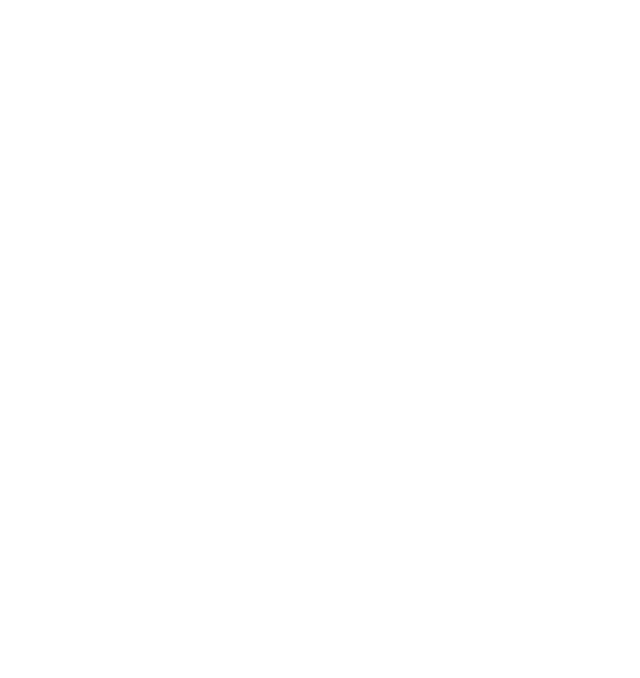
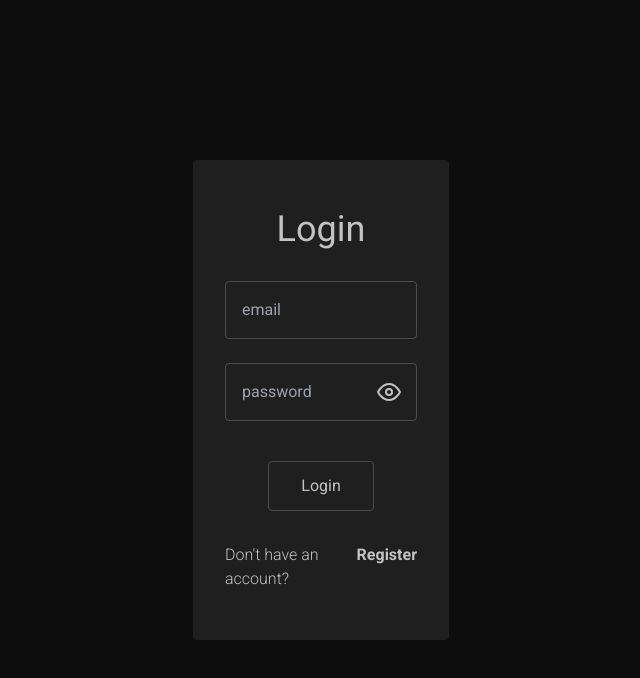
Before and after one commit to Sezar-SZ/tunehub-frontend, a Nuxt app: page /login in a window 1280 px wide. Before the commit this address had no page. Shown: the top 678 px of the page, without its empty margins (319-959 px from the left). Built offline with nearby package versions, Linux system fonts and the light colour scheme.

Commit message:
feat: add auth pages layout

```diff
--- /dev/null
+++ b/components/eyeIcon.vue
@@ -0,0 +1,35 @@
+<script setup lang="ts">
+export type InputType = "text" | "password";
+interface Props {
+    passwordType: InputType;
+}
+
+const emit = defineEmits(["text", "password"]);
+
+const props = defineProps<Props>();
+
+const togglePassword = () => {
+    if (props.passwordType === "password") {
+        emit("text");
+    } else {
+        emit("password");
+    }
+};
+</script>
+
+<template>
+    <button
+        type="button"
+        class="absolute right-4 top-1/2 -translate-y-1/2"
+        @click="togglePassword()"
+    >
+        <img
+            v-show="props.passwordType === 'password'"
+            src="~/assets/img/eye.svg"
+        />
+        <img
+            v-show="props.passwordType === 'text'"
+            src="~/assets/img/eye-off.svg"
+        />
+    </button>
+</template>
--- /dev/null
+++ b/composables/states.ts
@@ -0,0 +1,3 @@
+export const useAccessToken = () => useState<string>("accessToken", () => "");
+export const authIsChecked = () =>
+    useState<boolean>("authIsChecked", () => false);
--- /dev/null
+++ b/layouts/auth.vue
@@ -0,0 +1,9 @@
+<template>
+    <div class="w-screen h-screen flex flex-col overflow-hidden bg-dark">
+        <div
+            class="bg-darkShade w-10/12 h-3/4 lg:h-3/5 lg:w-1/5 mx-auto my-auto rounded"
+        >
+            <slot />
+        </div>
+    </div>
+</template>
--- /dev/null
+++ b/pages/login/index.vue
@@ -0,0 +1,46 @@
+<script setup lang="ts">
+import type { InputType } from "~/components/eyeIcon.vue";
+
+definePageMeta({
+    layout: "auth",
+});
+
+const passwordType = ref<InputType>("password");
+</script>
+
+<template>
+    <div
+        class="w-full h-full flex flex-col text-grayText items-center justify-center p-8 gap-8"
+    >
+        <h1 class="text-4xl">Login</h1>
+        <form class="flex flex-col w-full gap-6 items-center">
+            <input type="text" placeholder="email" />
+            <div class="relative w-full">
+                <input :type="passwordType" placeholder="password" />
+                <EyeIcon
+                    @text="passwordType = 'text'"
+                    @password="passwordType = 'password'"
+                    :password-type="passwordType"
+                    class="absolute right-4 top-1/2 -translate-y-1/2"
+                />
+            </div>
+
+            <button
+                class="py-3 px-8 mt-4 rounded border border-light bg-transparent"
+                type="submit"
+            >
+                Login
+            </button>
+        </form>
+        <div class="flex gap-2">
+            <span class="font-light">Don't have an account?</span>
+            <NuxtLink class="font-semibold" to="/register">Register</NuxtLink>
+        </div>
+    </div>
+</template>
+
+<style lang="postcss" scoped>
+input {
+    @apply w-full p-4 rounded border border-light bg-transparent;
+}
+</style>
--- /dev/null
+++ b/pages/register/index.vue
@@ -0,0 +1,46 @@
+<script setup lang="ts">
+import type { InputType } from "~/components/eyeIcon.vue";
+
+definePageMeta({
+    layout: "auth",
+});
+
+const passwordType = ref<InputType>("password");
+</script>
+
+<template>
+    <div
+        class="w-full h-full flex flex-col text-grayText items-center justify-center p-8 gap-8"
+    >
+        <h1 class="text-4xl">Register</h1>
+        <form class="flex flex-col w-full gap-6 items-center">
+            <input type="text" placeholder="email" />
+            <div class="relative w-full">
+                <input :type="passwordType" placeholder="password" />
+                <EyeIcon
+                    @text="passwordType = 'text'"
+                    @password="passwordType = 'password'"
+                    :password-type="passwordType"
+                    class="absolute right-4 top-1/2 -translate-y-1/2"
+                />
+            </div>
+
+            <button
+                class="py-3 px-8 mt-4 rounded border border-light bg-transparent"
+                type="submit"
+            >
+                Register
+            </button>
+        </form>
+        <div class="flex gap-2">
+            <span class="font-light">Already have an account?</span>
+            <NuxtLink class="font-semibold" to="/login">Login</NuxtLink>
+        </div>
+    </div>
+</template>
+
+<style lang="postcss" scoped>
+input {
+    @apply w-full p-4 rounded border border-light bg-transparent;
+}
+</style>
--- a/tailwind.config.js
+++ b/tailwind.config.js
@@ -7,6 +7,7 @@
                 dark: "#0D0D0D",
                 darkShade: "#1F1F1F",
                 lightShade: "#282828",
+                light: "#4c4c4c",
                 grayText: "#C2C2C2",
             },
             backgroundImage: {
```
Also changed, not shown: assets/img/eye-off.svg (added), assets/img/eye.svg (added).
